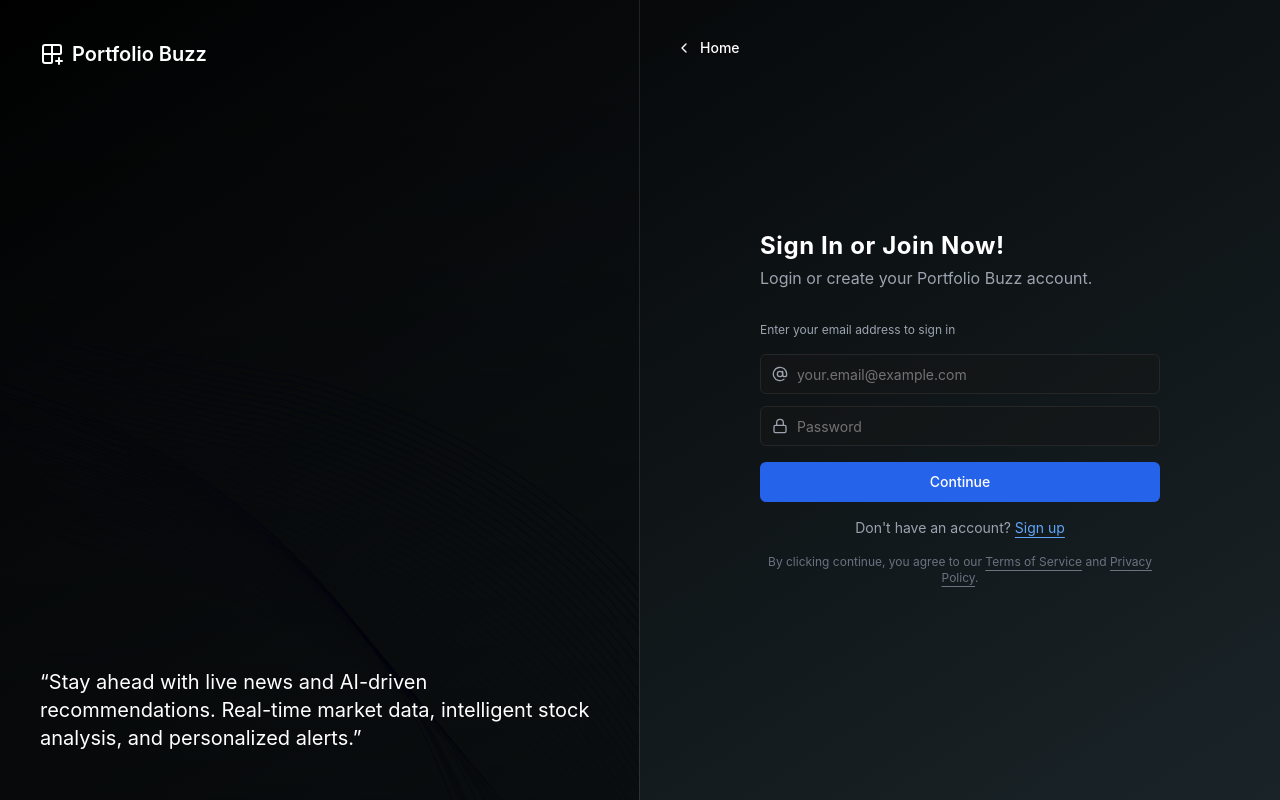
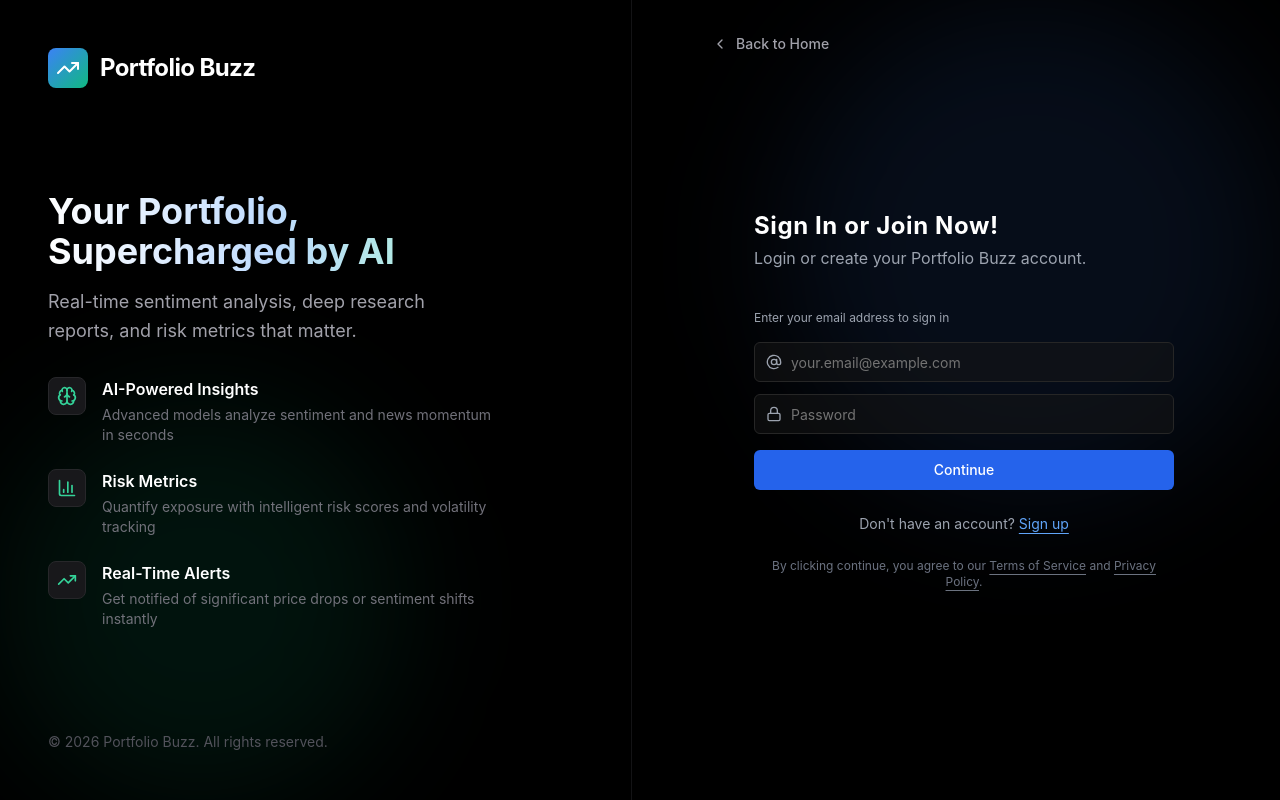
Before and after one commit to Nikhilsuresh11/Portfolio-buzz, a Next.js app in the folder frontend/: page /auth/login in a window 1280 px wide. Built offline with nearby package versions, Linux system fonts and the light colour scheme.

Commit message:
landing page adjustment

```diff
--- a/frontend/components/ui/auth-page.tsx
+++ b/frontend/components/ui/auth-page.tsx
@@ -7,11 +7,10 @@
 
 import {
     ChevronLeftIcon,
-    GithubIcon,
-    Grid2x2PlusIcon,
-    GalleryHorizontalEnd
+    TrendingUp,
+    BarChart3,
+    Brain
 } from 'lucide-react';
-import { Input } from './input';
 import { cn } from '@/lib/utils';
 
 interface AuthPageProps {
@@ -20,120 +19,121 @@
 
 export function AuthPage({ children }: AuthPageProps) {
     return (
-        <main className="relative md:h-screen md:overflow-hidden lg:grid lg:grid-cols-2 bg-gradient-to-br from-[#000] to-[#1A2428] text-white">
-            <div className="relative hidden h-full flex-col border-r border-white/10 p-10 lg:flex">
-                <div className="from-black/50 absolute inset-0 z-10 bg-gradient-to-t to-transparent" />
-                <div className="z-10 flex items-center gap-2">
-                    <Grid2x2PlusIcon className="size-6" />
-                    <p className="text-xl font-semibold">Portfolio Buzz</p>
+        <main className="relative min-h-screen bg-black text-white overflow-hidden">
+            {/* Gradient Orbs */}
+            <div className="absolute inset-0 overflow-hidden pointer-events-none">
+                <div className="absolute top-0 right-0 w-[500px] h-[500px] bg-blue-500/10 rounded-full blur-3xl" />
+                <div className="absolute bottom-0 left-0 w-[400px] h-[400px] bg-emerald-500/10 rounded-full blur-3xl" />
             </div>
-                <div className="z-10 mt-auto">
-                    <blockquote className="space-y-2">
-                        <p className="text-xl">
-                            &ldquo;Stay ahead with live news and AI-driven recommendations. Real-time market data, intelligent stock analysis, and personalized alerts.&rdquo;
+
+            <div className="relative z-10 grid lg:grid-cols-2 min-h-screen">
+                {/* Left Side - Branding */}
+                <div className="hidden lg:flex flex-col justify-between p-12 border-r border-zinc-800/50">
+                    {/* Logo */}
+                    <Link href="/" className="flex items-center gap-3 group">
+                        <div className="p-2 rounded-lg bg-gradient-to-br from-blue-500 to-emerald-500">
+                            <TrendingUp className="size-6 text-white" />
+                        </div>
+                        <span className="text-2xl font-bold tracking-tight group-hover:text-emerald-400 transition-colors">
+                            Portfolio Buzz
+                        </span>
+                    </Link>
+
+                    {/* Features */}
+                    <div className="space-y-8 max-w-md">
+                        <div>
+                            <h2 className="text-4xl font-bold mb-4 bg-gradient-to-r from-white via-blue-200 to-emerald-200 bg-clip-text text-transparent">
+                                Your Portfolio, Supercharged by AI
+                            </h2>
+                            <p className="text-zinc-400 text-lg leading-relaxed">
+                                Real-time sentiment analysis, deep research reports, and risk metrics that matter.
                             </p>
-                        <footer className="font-mono text-sm font-semibold">
-                        </footer>
-                    </blockquote>
                         </div>
-                <div className="absolute inset-0">
-                    <FloatingPaths position={1} />
-                    <FloatingPaths position={-1} />
+
+                        <div className="space-y-6">
+                            {[
+                                {
+                                    icon: Brain,
+                                    title: 'AI-Powered Insights',
+                                    description: 'Advanced models analyze sentiment and news momentum in seconds'
+                                },
+                                {
+                                    icon: BarChart3,
+                                    title: 'Risk Metrics',
+                                    description: 'Quantify exposure with intelligent risk scores and volatility tracking'
+                                },
+                                {
+                                    icon: TrendingUp,
+                                    title: 'Real-Time Alerts',
+                                    description: 'Get notified of significant price drops or sentiment shifts instantly'
+                                }
+                            ].map((feature, i) => (
+                                <motion.div
+                                    key={i}
+                                    initial={{ opacity: 0, x: -20 }}
+                                    animate={{ opacity: 1, x: 0 }}
+                                    transition={{ delay: i * 0.2 }}
+                                    className="flex gap-4 items-start group"
+                                >
+                                    <div className="p-2 rounded-lg bg-zinc-900 border border-zinc-800 group-hover:border-emerald-500/50 transition-colors">
+                                        <feature.icon className="size-5 text-emerald-400" />
+                                    </div>
+                                    <div>
+                                        <h3 className="font-semibold mb-1">{feature.title}</h3>
+                                        <p className="text-sm text-zinc-500">{feature.description}</p>
+                                    </div>
+                                </motion.div>
+                            ))}
                         </div>
                     </div>
-            <div className="relative flex min-h-screen flex-col justify-center p-4">
-                <div
-                    aria-hidden
-                    className="absolute inset-0 isolate contain-strict -z-10 opacity-60"
+
+                    {/* Footer */}
+                    <div className="text-sm text-zinc-600">
+                        © 2026 Portfolio Buzz. All rights reserved.
+                    </div>
+                </div>
+
+                {/* Right Side - Auth Form */}
+                <div className="relative flex flex-col justify-center p-8 lg:p-12">
+                    <div className="absolute top-6 left-6 lg:left-12">
+                        <Button
+                            variant="ghost"
+                            className="text-zinc-400 hover:text-white"
+                            asChild
                         >
-                    <div className="bg-[radial-gradient(68.54%_68.72%_at_55.02%_31.46%,--theme(--color-foreground/.06)_0,hsla(0,0%,55%,.02)_50%,--theme(--color-foreground/.01)_80%)] absolute top-0 right-0 h-320 w-140 -translate-y-87.5 rounded-full" />
-                    <div className="bg-[radial-gradient(50%_50%_at_50%_50%,--theme(--color-foreground/.04)_0,--theme(--color-foreground/.01)_80%,transparent_100%)] absolute top-0 right-0 h-320 w-60 [translate:5%_-50%] rounded-full" />
-                    <div className="bg-[radial-gradient(50%_50%_at_50%_50%,--theme(--color-foreground/.04)_0,--theme(--color-foreground/.01)_80%,transparent_100%)] absolute top-0 right-0 h-320 w-60 -translate-y-87.5 rounded-full" />
-                </div>
-                <Button variant="ghost" className="absolute top-7 left-5" asChild>
                             <Link href="/">
                                 <ChevronLeftIcon className='size-4 me-2' />
-                        Home
+                                Back to Home
                             </Link>
                         </Button>
-                <div className="mx-auto space-y-4 sm:w-sm w-full max-w-[400px]">
-                    <div className="flex items-center gap-2 lg:hidden text-white">
-                        <Grid2x2PlusIcon className="size-6" />
-                        <p className="text-xl font-semibold">Portfolio Buzz</p>
                     </div>
 
+                    {/* Mobile Logo */}
+                    <Link href="/" className="flex lg:hidden items-center gap-3 mb-8 mt-16 group">
+                        <div className="p-2 rounded-lg bg-gradient-to-br from-blue-500 to-emerald-500">
+                            <TrendingUp className="size-6 text-white" />
+                        </div>
+                        <span className="text-2xl font-bold tracking-tight group-hover:text-emerald-400 transition-colors">
+                            Portfolio Buzz
+                        </span>
+                    </Link>
+
+                    <div className="mx-auto w-full max-w-[420px] space-y-6">
                         {/* Content Injected Here */}
                         {children}
+                    </div>
                 </div>
             </div>
         </main>
     );
 }
 
-function FloatingPaths({ position }: { position: number }) {
-    const paths = Array.from({ length: 36 }, (_, i) => ({
-        id: i,
-        d: `M-${380 - i * 5 * position} -${189 + i * 6}C-${380 - i * 5 * position
-            } -${189 + i * 6} -${312 - i * 5 * position} ${216 - i * 6} ${152 - i * 5 * position
-            } ${343 - i * 6}C${616 - i * 5 * position} ${470 - i * 6} ${684 - i * 5 * position
-            } ${875 - i * 6} ${684 - i * 5 * position} ${875 - i * 6}`,
-        color: `rgba(15,23,42,${0.1 + i * 0.03})`,
-        width: 0.5 + i * 0.03,
-    }));
-
-    return (
-        <div className="pointer-events-none absolute inset-0">
-            <svg
-                className="h-full w-full text-slate-950 dark:text-white"
-                viewBox="0 0 696 316"
-                fill="none"
-            >
-                <title>Background Paths</title>
-                {paths.map((path) => (
-                    <motion.path
-                        key={path.id}
-                        d={path.d}
-                        stroke="currentColor"
-                        strokeWidth={path.width}
-                        strokeOpacity={0.1 + path.id * 0.03}
-                        initial={{ pathLength: 0.3, opacity: 0.6 }}
-                        animate={{
-                            pathLength: 1,
-                            opacity: [0.3, 0.6, 0.3],
-                            pathOffset: [0, 1, 0],
-                        }}
-                        transition={{
-                            duration: 20 + Math.random() * 10,
-                            repeat: Number.POSITIVE_INFINITY,
-                            ease: 'linear',
-                        }}
-                    />
-                ))}
-            </svg>
-        </div>
-    );
-}
-
-// Icons
-export const GoogleIcon = (props: React.ComponentProps<'svg'>) => (
-    <svg
-        xmlns="http://www.w3.org/2000/svg"
-        viewBox="0 0 24 24"
-        fill="currentColor"
-        {...props}
-    >
-        <g>
-            <path d="M12.479,14.265v-3.279h11.049c0.108,0.571,0.164,1.247,0.164,1.979c0,2.46-0.672,5.502-2.84,7.669   C18.744,22.829,16.051,24,12.483,24C5.869,24,0.308,18.613,0.308,12S5.869,0,12.483,0c3.659,0,6.265,1.436,8.223,3.307L18.392,5.62   c-1.404-1.317-3.307-2.341-5.913-2.341C7.65,3.279,3.873,7.171,3.873,12s3.777,8.721,8.606,8.721c3.132,0,4.916-1.258,6.059-2.401   c0.927-0.927,1.537-2.251,1.777-4.059L12.479,14.265z" />
-        </g>
-    </svg>
-);
-
 export const AuthSeparator = () => {
     return (
         <div className="flex w-full items-center justify-center">
-            <div className="bg-border h-px w-full" />
-            <span className="text-muted-foreground px-2 text-xs">OR</span>
-            <div className="bg-border h-px w-full" />
+            <div className="bg-zinc-800 h-px w-full" />
+            <span className="text-zinc-500 px-2 text-xs">OR</span>
+            <div className="bg-zinc-800 h-px w-full" />
         </div>
     );
 };
```
Also changed, not shown: frontend/components/blocks/hero-section-1.tsx (+25 -18 lines). Lines whose indentation alone changed are shown as unchanged.
